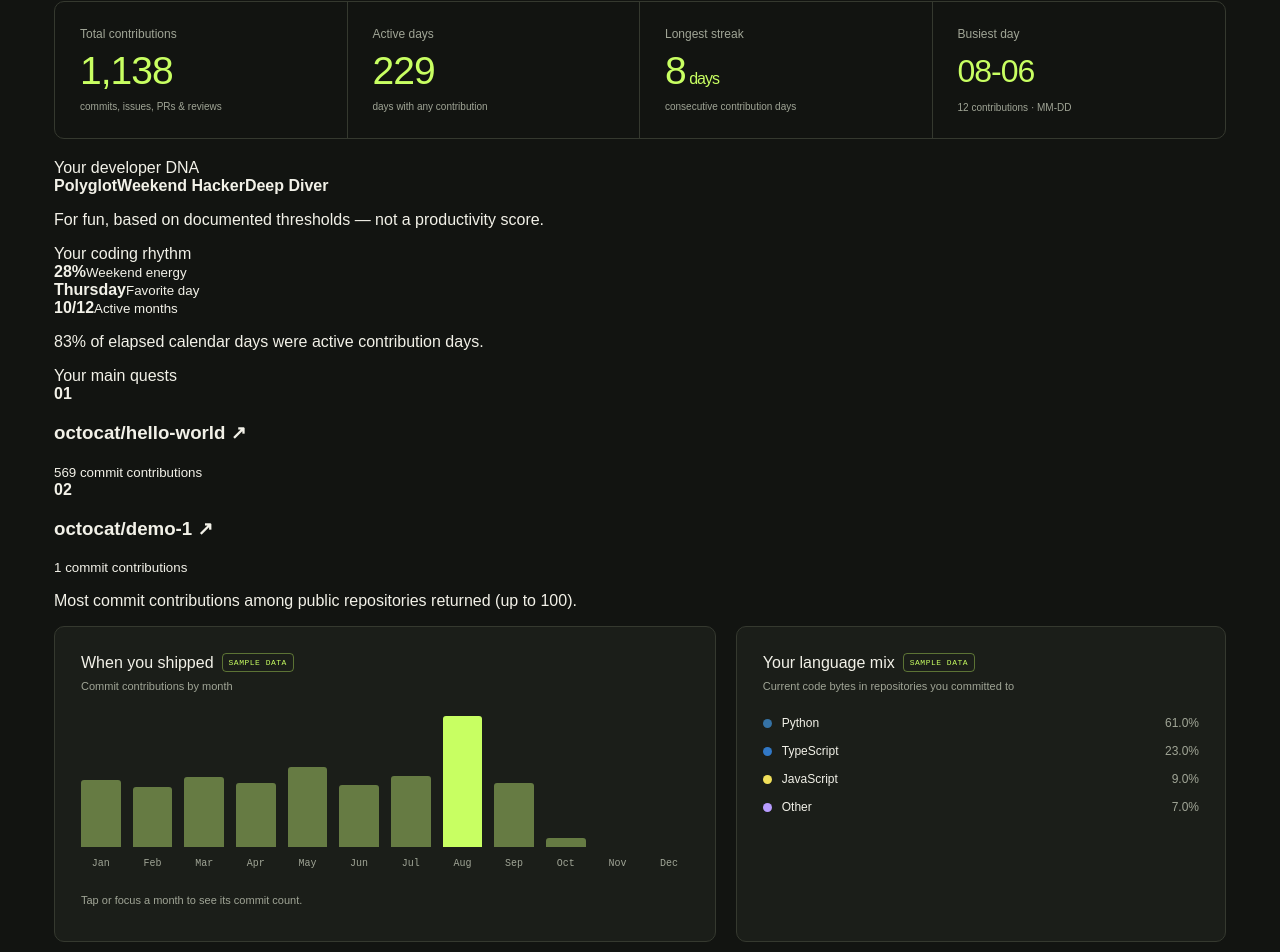
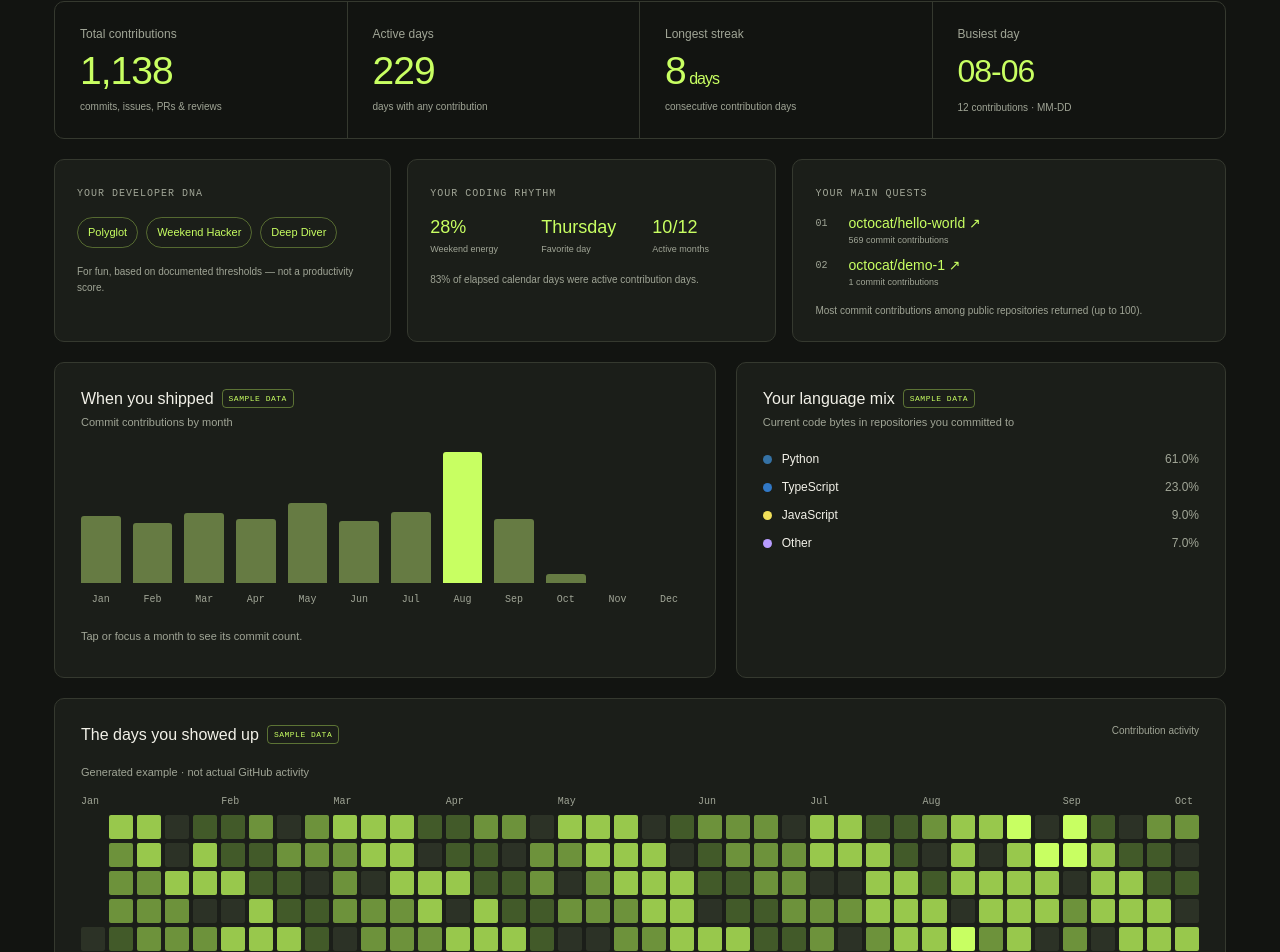
Before and after one commit to Drawoh-eh/GitHub-Wrapped, a Next.js app: page / in a window 1280 px wide. Shown: the part 964-1916 px from the top of the page. Built offline with nearby package versions, Linux system fonts and the light colour scheme.

Commit message:
Style developer story insights

```diff
--- a/app/globals.css
+++ b/app/globals.css
@@ -130,11 +130,23 @@ select { width:100%; color:var(--text); background:var(--bg); border:1px solid #
 .theme-controls i { width:12px; height:12px; border-radius:50%; }
 .card-preview-shell { width:100%; aspect-ratio:4/5; position:relative; border-radius:14px; overflow:hidden; }
 .card-preview-render { position:absolute; top:0; left:0; width:1080px; height:1350px; transform-origin:top left; }
-.personalized-panel { display:grid; grid-template-columns:1fr 1fr; gap:25px; margin:0 0 20px; padding:25px; border:1px solid var(--line); border-radius:10px; }
-.personalized-panel span { color:var(--muted); font-size:11px; }
-.personalized-panel h3 { margin:12px 0; color:var(--lime); font-size:19px; font-weight:500; overflow-wrap:anywhere; }
-.personalized-panel p { font-size:11px; line-height:1.7; margin:0; color:var(--muted); }
-@media(max-width:760px) { .header-actions { gap:12px; } .personalized-panel { grid-template-columns:1fr; padding:20px; } }
+.story-grid { display:grid; grid-template-columns:1.05fr 1.15fr 1.35fr; gap:16px; margin:0 0 20px; }
+.story-panel { min-width:0; padding:22px; border:1px solid var(--line); border-radius:10px; background:var(--surface); }
+.story-panel > span { color:var(--muted); font:10px monospace; letter-spacing:1px; text-transform:uppercase; }
+.story-panel p { font-size:10px; line-height:1.6; margin:16px 0 0; color:var(--muted); }
+.tag-list { display:flex; flex-wrap:wrap; gap:8px; margin-top:17px; }
+.tag-list strong { display:inline-flex; align-items:center; min-height:31px; padding:7px 10px; border:1px solid #c8ff6255; border-radius:999px; color:var(--lime); font-size:11px; font-weight:500; line-height:1.2; }
+.rhythm-stats { display:grid; grid-template-columns:repeat(3,minmax(0,1fr)); gap:10px; margin-top:17px; }
+.rhythm-stats > div { min-width:0; display:flex; flex-direction:column; gap:6px; }
+.rhythm-stats strong { color:var(--lime); font-size:18px; font-weight:500; overflow-wrap:anywhere; }
+.rhythm-stats small { color:var(--muted); font-size:9px; line-height:1.3; }
+.quest-list { display:flex; flex-direction:column; gap:12px; margin-top:15px; }
+.quest-list > div { display:grid; grid-template-columns:24px minmax(0,1fr); gap:9px; align-items:start; }
+.quest-list > div > b { color:var(--muted); font:10px monospace; padding-top:3px; }
+.quest-list h3 { margin:0; color:var(--lime); font-size:14px; font-weight:500; overflow-wrap:anywhere; }
+.quest-list small { display:block; margin-top:4px; color:var(--muted); font-size:9px; }
+@media(max-width:960px) { .story-grid { grid-template-columns:1fr 1fr; } .quests-panel { grid-column:1 / -1; } }
+@media(max-width:760px) { .header-actions { gap:12px; } .story-grid { grid-template-columns:1fr; } .quests-panel { grid-column:auto; } .story-panel { padding:20px; } }
 @media(max-width:380px) { .header-actions { gap:8px; } .brand-mark { margin-right:7px; } }
 
 .scroll-cue { position:absolute; bottom:8px; left:50%; transform:translateX(-50%); display:flex; align-items:center; gap:7px; min-height:44px; padding:8px 12px; color:var(--muted); font-size:11px; white-space:nowrap; }
```
